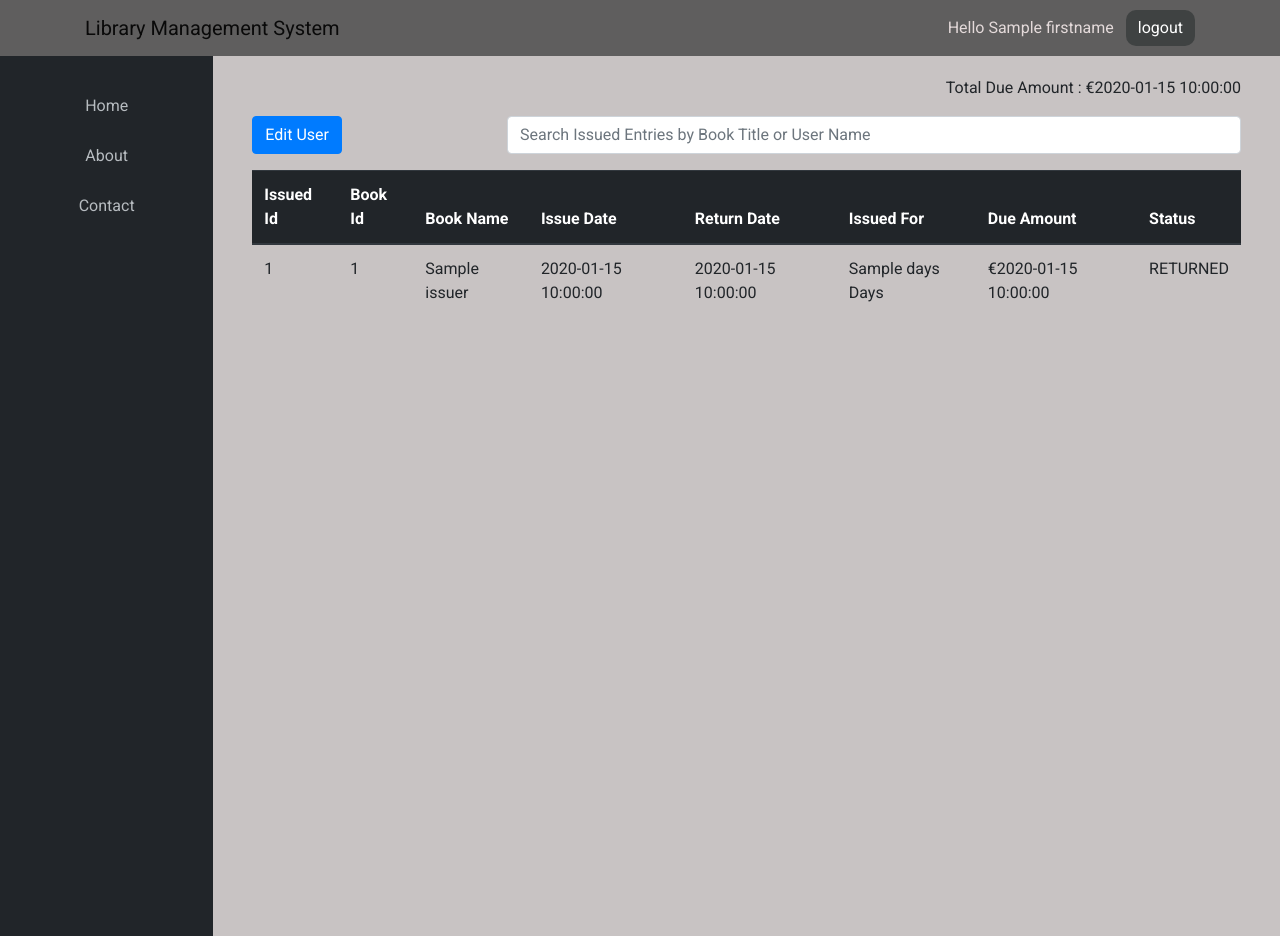
After one commit to Pradumn11/library_ca2, a Flask app: template templates/userDashboard.html in a window 1280 px wide. The commit adds this page. Run offline with Flask 3, Linux system fonts and the light colour scheme; the template is opened without the code that fills it: most values are stand-ins (such as "Sample title", 1, 10 or a date in 2020).

Commit message:
Added user dashboard.

```diff
--- a/app.py
+++ b/app.py
@@ -25,4 +25,4 @@ def handle_custom_exception(error):
 
 
 if __name__ == '__main__':
-    myapp.run()
+    myapp.run(host='0.0.0.0', port='8080')
--- a/src/controller/IssuerController.py
+++ b/src/controller/IssuerController.py
@@ -34,7 +34,6 @@ def return_Book():
 def get_Issued_Books():
     offset = int(request.args.get('offset', 0))
     issuers = issuer_service.get_All_Issued_Books()
-    print(issuers)
     return render_template('issuer.html', issuers=issuers)
 
 
--- a/src/dao/IssuerDao.py
+++ b/src/dao/IssuerDao.py
@@ -55,7 +55,7 @@ class IssuerDao:
         return db.execute(self.GET_ISSUER_INFO + " WHERE issuer.user_id = :user_id", user_id=user_id)
 
     def getIssuerByIssuerId(self, issuer_id: int):
-        issuerBook = db.execute(self.GET_ISSUER_INFO + " WHERE issuer.issuer_id = :issuer_id", issuer_id=issuer_id)
+        issuerBook = db.execute(self.GET_ISSUER_INFO + " WHERE issuer.issuer_id = :issuer_id ORDER BY issuer.updated_at DESC", issuer_id=issuer_id)
         if not issuerBook:
             raise LibraryException("Invalid Issuer Id", "NOT_EXISTS", 400)
         return issuerBook
--- a/src/models/Book.py
+++ b/src/models/Book.py
@@ -18,7 +18,7 @@ class Book:
         if any(value is None for value in [self.title, self.author_name, self.category,
                                            self.available, self.total_quantity, self.lib_section, self.active]):
             raise LibraryException("All fields must be non-null","IVD_OPN",400)
-        if self.available>self.total_quantity:
+        if int(self.available)>int(self.total_quantity):
             raise LibraryException("Available books can not be more than total Quantity","IVN_OPN",400)
 
         if int(self.available)<0 or int(self.total_quantity)<0:
--- a/src/service/IssuerService.py
+++ b/src/service/IssuerService.py
@@ -59,3 +59,6 @@ class IssuerService:
 
     def search_Issuers(self, value, offset=0, limit=10):
         return self.issuerDao.searchIssuers(getWildCardWords(value), offset, limit)
+
+    def getAllIssuedBooksForUser(self, userId):
+        return self.issuerDao.getUserAllBooks(userId)
--- a/src/utils/libraryUtils.py
+++ b/src/utils/libraryUtils.py
@@ -41,7 +41,6 @@ def get_formatted_time(timestamp_str):
 def check_due(issue_date_str, return_date_str, days):
     issue_date = parse(issue_date_str).replace(tzinfo=tz.gettz(DUBLIN_TIMEZONE))
     return_date = parse(return_date_str).replace(tzinfo=tz.gettz(DUBLIN_TIMEZONE))
-    print(issue_date, " - ", datetime.now(timezone(DUBLIN_TIMEZONE)))
     used_days = get_days_between_timestamp(issue_date, datetime.now(timezone(DUBLIN_TIMEZONE)))
 
     days_diff = used_days - days
--- a/static/css/main.css
+++ b/static/css/main.css
@@ -116,6 +116,7 @@ form {
 #sidebar .nav-link {
             text-align: center; /* Center the text in the vertical navbar */
             color:#b7bcc0;
+            margin-top:10px;
         }
 
 .content-container{
@@ -154,7 +155,7 @@ body, html {
   }
 
 #logoutBtn{
-background-color:#b7bcc0;
+background-color:#3f4242;
 border-radius: 10px;
 border:None;
 margin-left:4px;
@@ -163,3 +164,12 @@ margin-left:4px;
 #main{
 background-color: rgb(200 195 195);
 }
+
+#reserveBtn{
+background-color: rgb(118 113 113);
+border:None;
+}
+
+* {
+    font-family: 'Roboto', sans-serif;
+}
--- a/static/js/book.js
+++ b/static/js/book.js
@@ -136,7 +136,7 @@ $('#bookTable').on('click', '#reserveBtn', function() {
     $('#issuerForm').find('input, select').val('');
     var bookTitle = $(this).data('title');
     var bookId = $(this).data('id');
-    $('#issuerForm').attr('data-id', bookId);
+    $('#issuerForm').data('id', bookId);
     $('#reserveModalLabel').text('Reserve Book: ' + bookTitle);
     $('#issuerModal').modal('show');
 
@@ -170,10 +170,12 @@ $('#issuerForm').submit(function(event) {
       })
       .then((data) => {
       if (data.message) {
+      $('#issuerModal').modal('hide');
           showAlert(data.message, "/book/getAllBooks");
         }
       })
       .catch((error) => {
+      $('#issuerModal').modal('hide');
         showAlert(error, null);
       });
 
--- a/static/js/issuer.js
+++ b/static/js/issuer.js
@@ -2,7 +2,6 @@ $(document).ready(function() {
 
 $('#issuerTable').on('click', '#returnBtn', function() {
         var issuerId = $(this).data('id');
-        console.log(issuerId);
               fetch('/issue/returnBook?issuerId='+issuerId, {
                 method: 'PUT',
                 headers: {
@@ -30,7 +29,7 @@ $('#issuerTable').on('click', '#returnBtn', function() {
 $('.form-control').on('input', function() {
 
     var searchValue = $(this).val();
-    console.log(searchValue);
+
 
     var apiUrl = '/issue/searchIssuer?value=' + searchValue;
 
--- a/static/js/user.js
+++ b/static/js/user.js
@@ -122,7 +122,7 @@ $('#userTable').on('click', '#editBtn', function() {
                 $('#firstName').val(userData.firstname);
                 $('#lastName').val(userData.lastname);
                 $('#userName').val(userData.username);
-                $('#password').val(userData.password);
+                $('#password').val("#####");
                 $('#email').val(userData.email);
                 $('#contact').val(userData.contact);
                 $('#role').val(userData.role);
@@ -193,7 +193,7 @@ var userId = $(this).data('id');
     })
     .then(userData => {
 
-        var perDayFine = 10;
+        var perDayFine = 1;
         var dueDays = userData.due;
         var amountToPay = dueDays * perDayFine;
 
@@ -219,9 +219,11 @@ var userId = $(this).data('id');
             if (data.error_code == "IVD_OPN") throw new Error(data.error);
           });
         }
+        return response.json()
         })
         .then((data) => {
         if (data.message) {
+        $("#payDueModal").modal("hide");
           showAlert(data.message, "/user/getAllUsers");
         }
         })
--- /dev/null
+++ b/static/js/userdashboard.js
@@ -0,0 +1,119 @@
+function getUserObj(){
+     let formData ={}
+     formData['firstName']=$("#firstName").val();
+     formData['lastName']=$("#lastName").val();
+     formData['userName']=$("#userName").val();
+     formData['password']=$("#password").val();
+     formData['email']=$("#email").val();
+     formData['contact']=$("#contact").val();
+     formData['role']=$("#role").val();
+     formData['active']=true;
+
+     return formData;
+}
+
+
+$('#editBtn').on('click', function() {
+
+
+        var userId = $(this).data('id');
+
+        fetch('/user/getUserById/'+userId, {
+            method: 'GET',
+            headers: {
+                'Content-Type': 'application/json',
+            },
+        })
+            .then(response => {
+                if (!response.ok) {
+                    throw new Error(HTTP error! Status: ${response.status});
+                }
+                return response.json();
+            })
+            .then(userData => {
+
+                $('#firstName').val(userData.firstname);
+                $('#lastName').val(userData.lastname);
+                $('#userName').val(userData.username);
+                $('#password').val(userData.password);
+                $('#email').val(userData.email);
+                $('#contact').val(userData.contact);
+                $('#role').val(userData.role);
+
+                $('#editUserModal').modal('show');
+            })
+            .catch(error => {
+                console.error('Error:', error);
+            });
+    });
+
+$('#editUserForm :input').attr('required', true);
+ $('#editUserForm').submit(function(event) {
+        event.preventDefault();
+        let formDataObj=getUserObj();
+
+            let user_Id = $('#editUserForm').data('id');
+            formDataObj['userId']=user_Id;
+
+        fetch('/user/updateUser', {
+            method: 'PUT',
+            headers: {
+                'Content-Type': 'application/json',
+            },
+            body: JSON.stringify(formDataObj),
+        })
+        .then(response => {
+            if (!response.ok) {
+                return response.json().then(data => {
+                                 throw new Error(data.error);
+                        });
+                 }
+            return response.json();
+        })
+        .then((data) => {
+        $("#editUserModal").modal("hide");
+        if (data.message) {
+          showAlert(data.message, "/dashboard");
+        }
+        })
+        .catch(error => {
+            if (error.message) {
+          displayCommonError(error.message);
+                }
+        });
+    });
+
+$('#searchIssuer').on('input', function() {
+
+    var searchValue = $(this).val();
+
+
+    var apiUrl = '/issue/searchIssuer?value=' + searchValue;
+
+
+    fetch(apiUrl)
+      .then((response) => response.json())
+      .then((data) => {
+        $("#issuerTable tbody").empty();
+        data.forEach((issuer) => {
+          var row =`
+    <tr>
+        <td>${issuer.issuer_id}</td>
+        <td>${issuer.book_id}</td>
+        <td>${issuer.book_title}</td>
+        <td>${issuer.issue_date}</td>
+        <td>${issuer.return_date}</td>
+        <td>${issuer.days} Days</td>
+        <td>${issuer.due} Days</td>
+        <td>${issuer.active ? 'ACTIVE' : 'RETURNED'}</td>
+
+    </tr>
+`;
+
+                $('#issuerTable tbody').append(row);
+            });
+        })
+        .catch(error => {
+            console.error('Error:', error);
+            });
+});
--- a/templates/base2.html
+++ b/templates/base2.html
@@ -6,6 +6,9 @@
     <meta name="viewport"
         content="width=device-width, user-scalable=no, initial-scale=1.0, maximum-scale=1.0, minimum-scale=1.0">
     <meta http-equiv="X-UA-Compatible" content="ie=edge">
+    <meta http-equiv="cache-control" content="no-cache, no-store, must-revalidate" />
+    <meta http-equiv="pragma" content="no-cache" />
+    <meta http-equiv="expires" content="0" />
     <title>Document</title>
     {% block head %}{% endblock head %}
     <link rel="stylesheet" type="text/css" href="{{ url_for('static', filename='css/main.css') }}">
--- a/templates/dashboard.html
+++ b/templates/dashboard.html
@@ -4,7 +4,7 @@
 
 {% block content %}
 
- <div class="container mt-5">
+ <div class="container mt-5" style="padding-top:200px;">
         <div class="text-center">
             <h1 class="display-4">Welcome to Library Management System</h1>
             <p class="lead">Explore the world of knowledge and organization.</p>
--- a/templates/issuer.html
+++ b/templates/issuer.html
@@ -26,7 +26,7 @@
             <th scope="col">Issue Date</th>
             <th scope="col">Return Date</th>
             <th scope="col">Issued For</th>
-            <th scope="col">Due Days</th>
+            <th scope="col">Due Amount</th>
             <th scope="col">Status</th>
             <th scope="col">Action</th>
         </tr>
@@ -44,11 +44,11 @@
                 <td>{{ issuer.issue_date }}</td>
                 <td>{{ issuer.return_date }}</td>
                 <td>{{ issuer.days }} Days</td>
-                <td>{{ issuer.due }} Days</td>
+                <td>€{{ issuer.due }} </td>
                 <td>{{ "ACTIVE" if issuer.active else "RETURNED" }}</td>
                 <td>
                     {% if issuer.active %}
-                    <button type="button" id="returnBtn" data-id="{{ issuer.issuer_id }}" class="btn btn-danger">Return</button>
+                    <button type="button" id="returnBtn" data-id="{{ issuer.issuer_id }}" class="btn btn-success">Return</button>
                     {% endif %}
                 </td>
             </tr>
--- a/templates/user.html
+++ b/templates/user.html
@@ -82,7 +82,7 @@
                 </div>
                 <div class="form-group">
                     <label for="password">Password<span class="text-danger">*</span></label>
-                    <input type="password" class="form-control" id="password" placeholder="Enter password">
+                    <input type="password" class="form-control" id="password" placeholder="Enter password" disabled>
                 </div>
                 <div class="form-group">
                     <label for="email">Email<span class="text-danger">*</span></label>
--- /dev/null
+++ b/templates/userDashboard.html
@@ -0,0 +1,234 @@
+<!DOCTYPE html>
+<html lang="en">
+
+<head>
+      <meta charset="UTF-8">
+    <meta name="viewport"
+        content="width=device-width, user-scalable=no, initial-scale=1.0, maximum-scale=1.0, minimum-scale=1.0">
+    <meta http-equiv="X-UA-Compatible" content="ie=edge">
+    <meta http-equiv="cache-control" content="no-cache, no-store, must-revalidate" />
+    <meta http-equiv="pragma" content="no-cache" />
+    <meta http-equiv="expires" content="0" />
+
+    <title>Document</title>
+    {% block head %}{% endblock head %}
+    <link rel="stylesheet" type="text/css" href="{{ url_for('static', filename='css/main.css') }}">
+    <script src="https://code.jquery.com/jquery-3.6.0.min.js"></script>
+    <script src="https://cdn.jsdelivr.net/npm/bootstrap@4.0.0/dist/js/bootstrap.min.js"></script>
+
+    <link rel="stylesheet" href="https://cdn.jsdelivr.net/npm/bootstrap@4.0.0/dist/css/bootstrap.min.css" integrity="sha384-Gn5384xqQ1aoWXA+058RXPxPg6fy4IWvTNh0E263XmFcJlSAwiGgFAW/dAiS6JXm" crossorigin="anonymous">
+
+    <title>{% block title %}{% endblock %}</title>
+</head>
+
+<body>
+
+    <nav class="navbar navbar-expand-lg navbar-light navbar">
+        <div class="container">
+            <a class="navbar-brand" href="/dashboard">Library Management System</a>
+
+            <div class="collapse navbar-collapse justify-content-end" id="navbarNav">
+                <ul class="navbar-nav">
+                    <li class="nav-item active">
+                        <a class="nav-link" href="/dashboard" style="color:rgb(228 218 218)">Hello {{userdetail.firstname}}</a>
+                    </li>
+
+                </ul>
+                <button type="button" id="logoutBtn" class="btn btn-primary">logout</button>
+            </div>
+        </div>
+    </nav>
+
+    <div class="container-fluid">
+        <div class="row">
+
+            <nav id="sidebar" class="col-md-3 col-lg-2 d-md-block  sidebar">
+               <div class="sidebar-sticky">
+                    <ul class="nav flex-column">
+                        <li class="nav-item">
+                            <a class="nav-link ">
+                                Home
+                            </a>
+                        </li>
+                        <li class="nav-item">
+                           <a class="nav-link ">
+                                About
+                            </a>
+                        </li>
+                        <a class="nav-link ">
+                                Contact
+                            </a>
+                    </ul>
+                </div>
+            </nav>
+
+            <main role="main" id="main" class="col-md-9 ml-sm-auto col-lg-10 px-md-4">
+                <div class="container content-container">
+
+        <div class="row justify-content-end mb-3">
+            <div class="col-auto">
+               Total Due Amount : €{{ userdetail.due }}
+            </div>
+        </div>
+
+                    <div class="row" >
+
+        <div class="col-md-3">
+            <button type="button" id="editBtn" data-id="{{ userdetail.user_id }}" class="btn btn-primary">Edit User</button>
+        </div>
+
+        <div class="col-md-9 search-container">
+            <div class="input-group mb-3">
+                <input type="text" class="form-control" id="searchIssuer" placeholder="Search Issued Entries by Book Title or User Name" aria-label="Search Issuers" aria-describedby="searchButton">
+
+            </div>
+        </div>
+    </div>
+    <div class="table-container">
+    <table class="table" id="issuerTable">
+        <thead class="thead-dark">
+        <tr>
+            <th scope="col">Issued Id</th>
+            <th scope="col">Book Id</th>
+            <th scope="col">Book Name</th>
+            <th scope="col">Issue Date</th>
+            <th scope="col">Return Date</th>
+            <th scope="col">Issued For</th>
+            <th scope="col">Due Amount</th>
+            <th scope="col">Status</th>
+        </tr>
+        </thead>
+        <tbody>
+        {% for issuer in issuers %}
+
+
+            <tr>
+                <td>{{ issuer.issuer_id }}</td>
+                <td>{{ issuer.book_id }}</td>
+                <td>{{ issuer.book_title }}</td>
+                <td>{{ issuer.issue_date }}</td>
+                <td>{{ issuer.return_date }}</td>
+                <td>{{ issuer.days }} Days</td>
+                <td>€{{ issuer.due }}</td>
+                <td>{{ "ACTIVE" if issuer.active else "RETURNED" }}</td>
+
+            </tr>
+        {% endfor %}
+        </tbody>
+    </table>
+                    </div>
+                </div>
+                <div class="modal fade" id="editUserModal" tabindex="-1" role="dialog" aria-labelledby="editUserModalLabel" aria-hidden="true">
+    <div class="modal-dialog" role="document">
+        <div class="modal-content">
+            <div class="modal-header">
+                <h5 class="modal-title" id="editUserModalLabel">Add User</h5>
+                <button type="button" class="close" data-dismiss="modal" aria-label="Close">
+                    <span aria-hidden="true">&times;</span>
+                </button>
+            </div>
+            <div class="modal-body">
+            <form id="editUserForm" data-id="{{ userdetail.user_id }}">
+                <div class="form-group">
+                    <label for="firstName">First Name<span class="text-danger">*</span></label>
+                    <input type="text" class="form-control" id="firstName" placeholder="Enter first name" disabled>
+                </div>
+                <div class="form-group">
+                    <label for="lastName">Last Name<span class="text-danger">*</span></label>
+                    <input type="text" class="form-control" id="lastName" placeholder="Enter last name" disabled>
+                </div>
+                <div class="form-group">
+                    <label for="userName">User Name<span class="text-danger">*</span></label>
+                    <input type="text" class="form-control" id="userName" placeholder="Enter user name" disabled>
+                </div>
+                <div class="form-group">
+                    <label for="password">Password<span class="text-danger">*</span></label>
+                    <input type="password" class="form-control" id="password" placeholder="Enter password">
+                </div>
+                <div class="form-group">
+                    <label for="email">Email<span class="text-danger">*</span></label>
+                    <input type="email" class="form-control" id="email" placeholder="Enter email">
+                </div>
+                <div class="form-group">
+                    <label for="contact">Contact<span class="text-danger">*</span></label>
+                    <input type="tel" class="form-control" id="contact" placeholder="Enter contact number">
+                </div>
+                <div class="form-group">
+                    <label for="role">Role<span class="text-danger" >*</span></label>
+                    <select class="form-control" id="role" disabled>
+                        <option value="ADMIN">Admin</option>
+                        <option value="USER">User</option>
+                    </select>
+                </div>
+                <div id="commonFormError" class="text-danger"></div>
+                <button type="submit" class="btn btn-primary">Submit</button>
+            </form>
+
+
+            </div>
+        </div>
+    </div>
+</div>
+            </main>
+
+        </div>
+    </div>
+
+
+<div class="modal fade" id="alertModal" tabindex="-1" role="dialog" aria-labelledby="alertModalLabel" aria-hidden="true">
+    <div class="modal-dialog" role="document">
+        <div class="modal-content">
+            <div class="modal-header">
+                <h5 class="modal-title" id="alertModalLabel">Alert!</h5>
+                <button type="button" class="close" data-dismiss="modal" aria-label="Close">
+                    <span aria-hidden="true">&times;</span>
+                </button>
+            </div>
+            <div class="modal-body">
+                <p id="successMessage"></p>
+            </div>
+            <div class="modal-footer">
+                <button type="button" class="btn btn-secondary" data-dismiss="modal">Close</button>
+            </div>
+        </div>
+    </div>
+</div>
+
+
+    <script>
+        $('#logoutBtn').on('click', function() {
+            window.location.href = '/logout';
+        });
+
+        function removeCommonErrorListeners(formSelector, errorId) {
+                document.querySelectorAll(${formSelector} input).forEach((input) => {
+                input.addEventListener("input", function () {
+                 clearCommonError(errorId);
+            });
+        });
+        }
+
+        function displayCommonError(message,idStr) {
+            document.getElementById(idStr).innerText = message;
+        }
+
+        function clearCommonError(idStr) {
+             document.getElementById(idStr).innerText = "";
+        }
+
+        function showAlert(message, api) {
+          document.getElementById("successMessage").innerText = message;
+
+          $("#alertModal").modal("show");
+            if (api !== null){
+          $("#alertModal").on("hidden.bs.modal", function () {
+            window.location.href = api;
+          });
+          }
+        }
+    </script>
+    <script src="{{ url_for('static', filename='js/index.js') }}"></script>
+    <script src="{{ url_for('static', filename='js/userdashboard.js') }}"></script>
+</body>
+
+</html>
```
Also changed, not shown: src/controller/UserController.py (+6 -2 lines).
